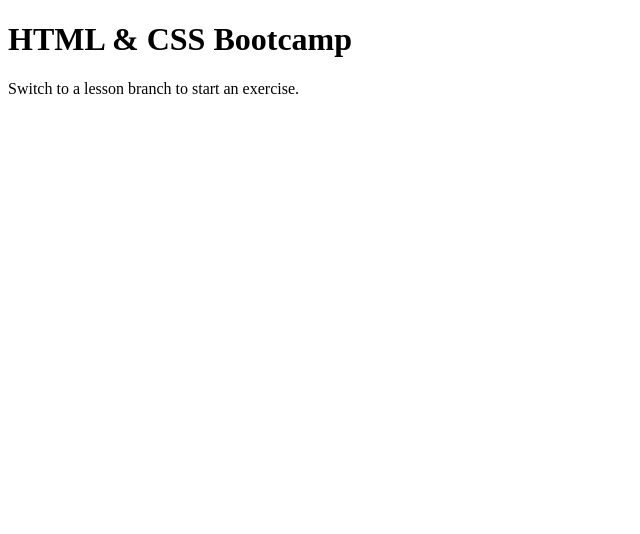
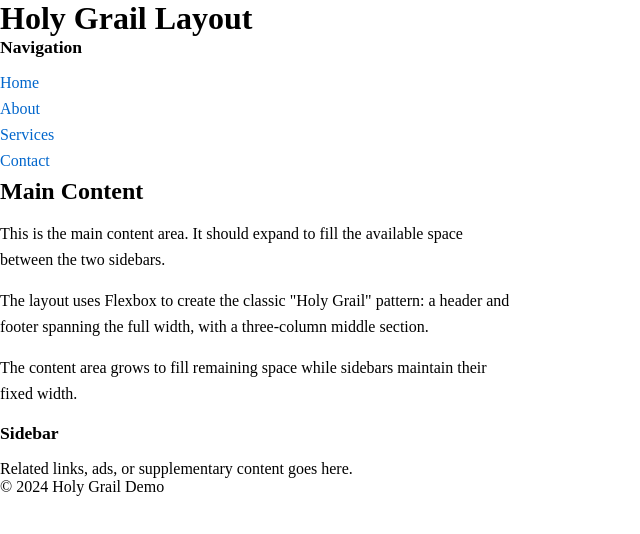
Before and after one commit to angularWorkshop/html_lessons, a plain HTML site: page index.html in a window 1280 px wide. Shown: the whole page, without its empty margins (0-640 px from the left). Drawn offline with Linux system fonts and the light colour scheme.

Commit message:
Add lesson: holy-grail

```diff
--- a/index.html
+++ b/index.html
@@ -3,10 +3,36 @@
 <head>
   <meta charset="UTF-8">
   <meta name="viewport" content="width=device-width, initial-scale=1.0">
-  <title>HTML &amp; CSS Bootcamp</title>
+  <title>Holy Grail Layout</title>
+  <link rel="stylesheet" href="styles.css">
 </head>
 <body>
-  <h1>HTML &amp; CSS Bootcamp</h1>
-  <p>Switch to a lesson branch to start an exercise.</p>
+  <header class="header">
+    <h1>Holy Grail Layout</h1>
+  </header>
+  <div class="middle">
+    <aside class="sidebar sidebar--left">
+      <h2>Navigation</h2>
+      <ul>
+        <li><a href="#">Home</a></li>
+        <li><a href="#">About</a></li>
+        <li><a href="#">Services</a></li>
+        <li><a href="#">Contact</a></li>
+      </ul>
+    </aside>
+    <main class="content">
+      <h2>Main Content</h2>
+      <p>This is the main content area. It should expand to fill the available space between the two sidebars.</p>
+      <p>The layout uses Flexbox to create the classic "Holy Grail" pattern: a header and footer spanning the full width, with a three-column middle section.</p>
+      <p>The content area grows to fill remaining space while sidebars maintain their fixed width.</p>
+    </main>
+    <aside class="sidebar sidebar--right">
+      <h2>Sidebar</h2>
+      <p>Related links, ads, or supplementary content goes here.</p>
+    </aside>
+  </div>
+  <footer class="footer">
+    <p>&copy; 2024 Holy Grail Demo</p>
+  </footer>
 </body>
 </html>
--- /dev/null
+++ b/styles.css
@@ -0,0 +1,25 @@
+/* === Holy Grail Layout Exercise === */
+* { margin: 0; padding: 0; box-sizing: border-box; }
+
+/* TODO 1: body — display flex, flex-direction column, min-height 100vh, font-family system-ui */
+
+/* TODO 2: .header — background #1a1a2e, color white, padding 1rem 2rem */
+
+/* TODO 3: .middle — display flex, flex 1 */
+
+/* TODO 4: .sidebar — flex 0 0 200px, padding 1.5rem, background #f0f0f0 */
+
+/* TODO 5: .sidebar--left — border-right 1px solid #ddd */
+
+/* TODO 6: .sidebar--right — border-left 1px solid #ddd */
+
+/* TODO 7: .content — flex 1, padding 2rem */
+
+/* TODO 8: .footer — background #1a1a2e, color white, padding 1rem 2rem, text-align center */
+
+.sidebar h2 { font-size: 1.1rem; margin-bottom: 1rem; }
+.sidebar ul { list-style: none; }
+.sidebar li { margin-bottom: 0.5rem; }
+.sidebar a { color: #0066cc; text-decoration: none; }
+.content h2 { margin-bottom: 1rem; }
+.content p { margin-bottom: 1rem; max-width: 65ch; line-height: 1.6; }
```
Also changed, not shown: README.md.
